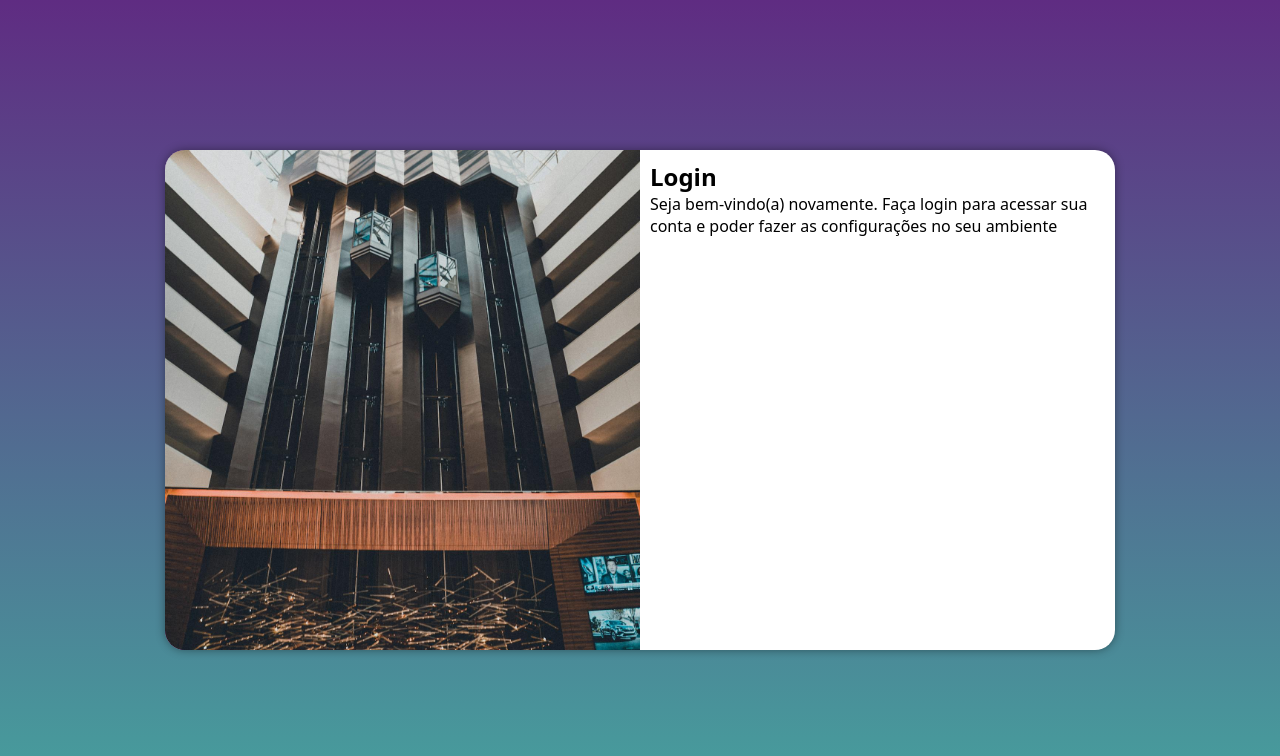
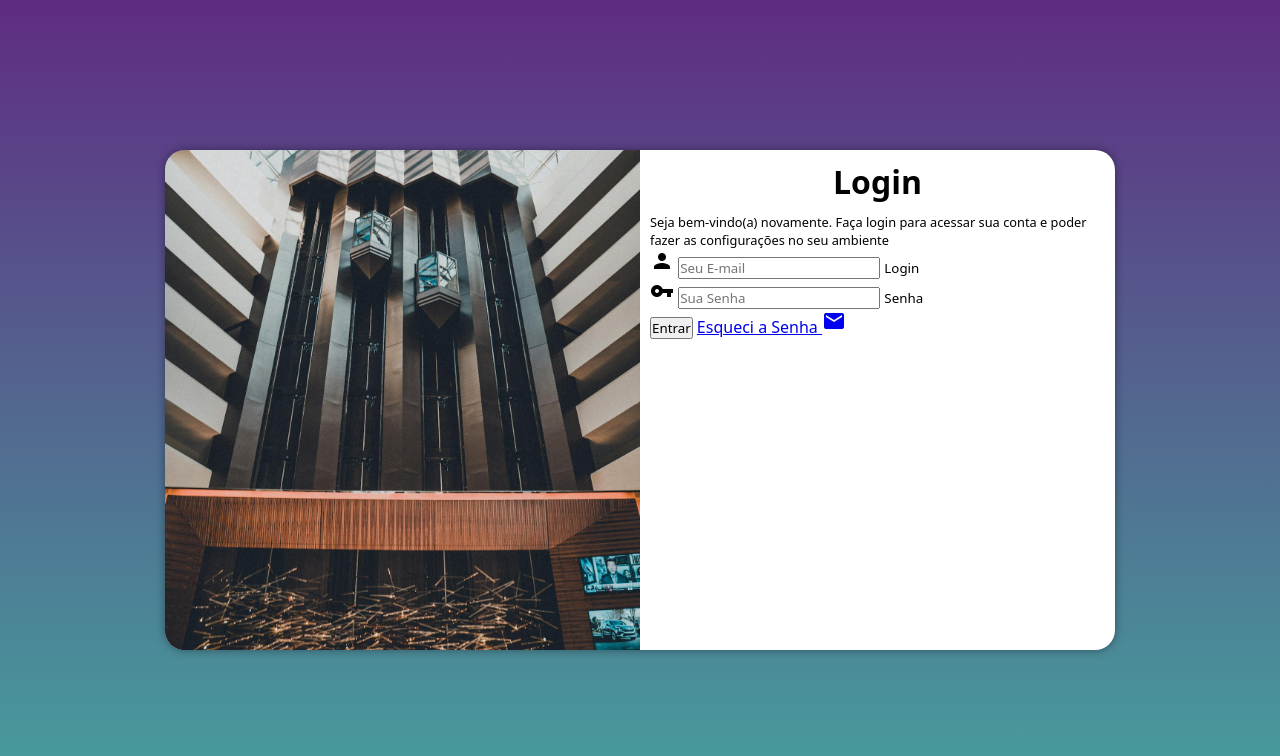
Before and after one commit to lucassampaior/projeto-login, a plain HTML site: page index.html in a window 1280 px wide. Drawn offline with Linux system fonts and the light colour scheme.

Commit message:
add form com icons

```diff
--- a/estilos/media-query.css
+++ b/estilos/media-query.css
@@ -42,4 +42,12 @@
         float: right;
         width: 50%;
     }
+
+    #formulario > p {
+        font-size: 1.2em;
+    }
+
+    #formulario > h1 {
+        font-size: 2em;
+    }
 }
--- a/estilos/style.css
+++ b/estilos/style.css
@@ -54,3 +54,11 @@ section#login > div#imagem {
     display: block;
     padding: 10px;
 }
+
+div#formulario > h1 {
+    text-align: center;
+    margin-bottom: 10px;
+}
+div#formulario > p {
+    font-size: 0.8em ;
+}
--- a/index.html
+++ b/index.html
@@ -6,6 +6,7 @@
     <title>Document</title>
     <link rel="stylesheet" href="estilos/style.css">
     <link rel="stylesheet" href="estilos/media-query.css">
+    <link href="https://fonts.googleapis.com/icon?family=Material+Icons" rel="stylesheet">
 </head>
 <body>
     <main>
@@ -17,7 +18,20 @@
                 <h1>Login</h1>
                 <p>Seja bem-vindo(a) novamente. Faça login para acessar sua conta e poder fazer as configurações no seu ambiente</p>
                 <form action="login.php" method="post">
-
+                    <div class="campo">
+                        <i class="material-icons">person</i>
+                        <input type="email" name="login" id="ilogin" placeholder="Seu E-mail" autocomplete="email" required maxlength="30">
+                        <label for="ilogin"><small>Login</small></label>
+                    </div>
+                    <div class="senha">
+                        <i class="material-icons">vpn_key</i>
+                        <input type="password" name="senha" id="isenha" placeholder="Sua Senha" autocomplete="current-password" required minlength="8" maxlength="20">
+                        <label for="isenha"><small>Senha</small></label>
+                    </div>
+                    <input type="submit" value="Entrar">
+                    <a href="esqueci.html">
+                        Esqueci a Senha <i class="material-icons">mail</i>
+                    </a>
                 </form>
             </div>
         </section>
```
